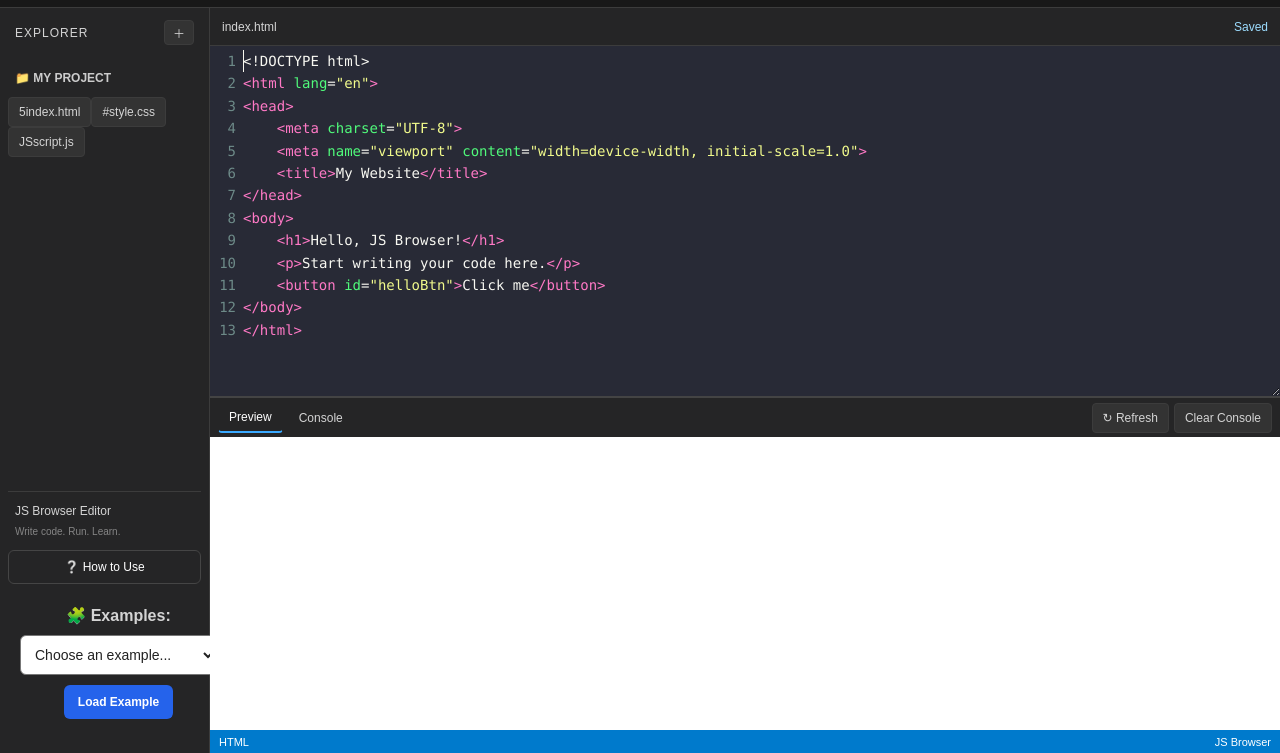
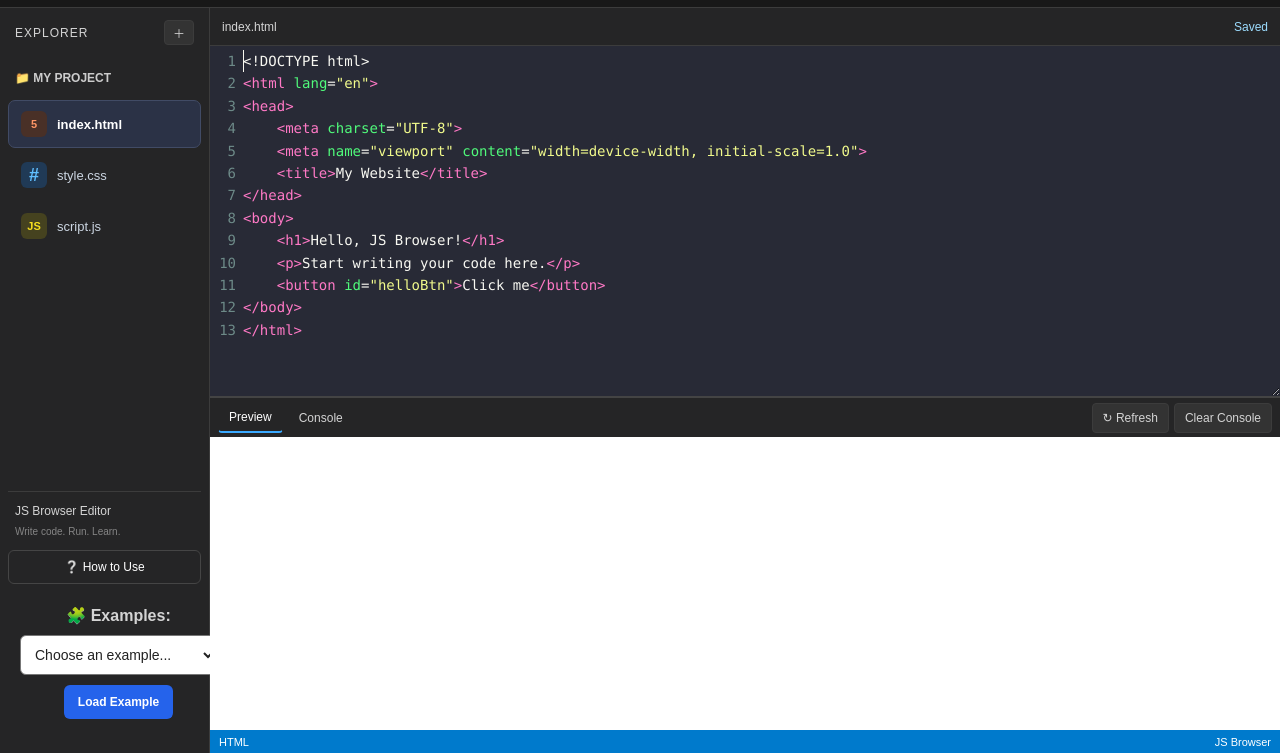
Before and after one commit to ssff46672-cmyk/js-browser, a website: page index.html in a window 1280 px wide. Shown: the part 47-800 px from the top of the page. Drawn offline with nearby package versions, Linux system fonts and the light colour scheme.

Commit message:
Update style.Css

```diff
--- a/style.Css
+++ b/style.Css
@@ -458,3 +458,75 @@ box-sizing: border-box;
         box-sizing: border-box;
     }
 }
+
+
+/* Professional file icons */
+.file-item {
+    display: flex;
+    align-items: center;
+    gap: 10px;
+    width: 100%;
+    padding: 10px 12px;
+    margin: 3px 0;
+    border: 1px solid transparent;
+    border-radius: 7px;
+    background: transparent;
+    color: #cbd5e1;
+    text-align: left;
+    cursor: pointer;
+    transition: background 0.2s ease, border-color 0.2s ease;
+}
+
+.file-item:hover {
+    background: #252b3b;
+}
+
+.file-item.active {
+    background: #2b3246;
+    border-color: #414b65;
+    color: #ffffff;
+}
+
+.file-icon {
+    display: inline-flex;
+    align-items: center;
+    justify-content: center;
+    flex-shrink: 0;
+    width: 26px;
+    height: 26px;
+    border-radius: 6px;
+    font-size: 11px;
+    font-weight: 800;
+}
+
+.html-icon {
+    color: #ff9666;
+    background: #493027;
+}
+
+.css-icon {
+    color: #61bfff;
+    background: #203a56;
+    font-size: 18px;
+}
+
+.js-icon {
+    color: #f7df1e;
+    background: #45421f;
+}
+
+.other-icon {
+    color: #c4b5fd;
+    background: #373052;
+}
+
+.file-name {
+    overflow: hidden;
+    text-overflow: ellipsis;
+    white-space: nowrap;
+    font-size: 13px;
+}
+
+.file-item.active .file-name {
+    font-weight: 600;
+}
```
